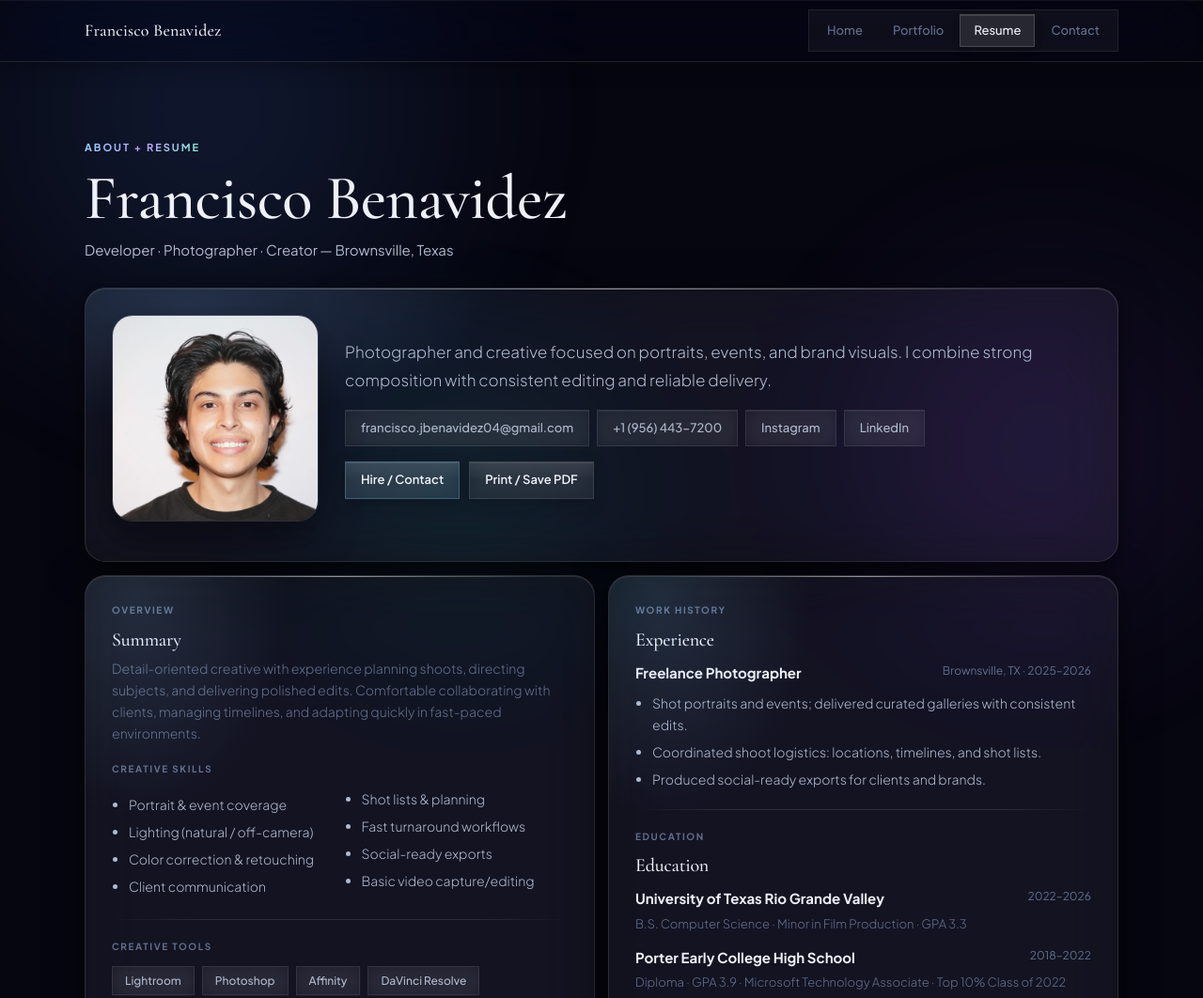
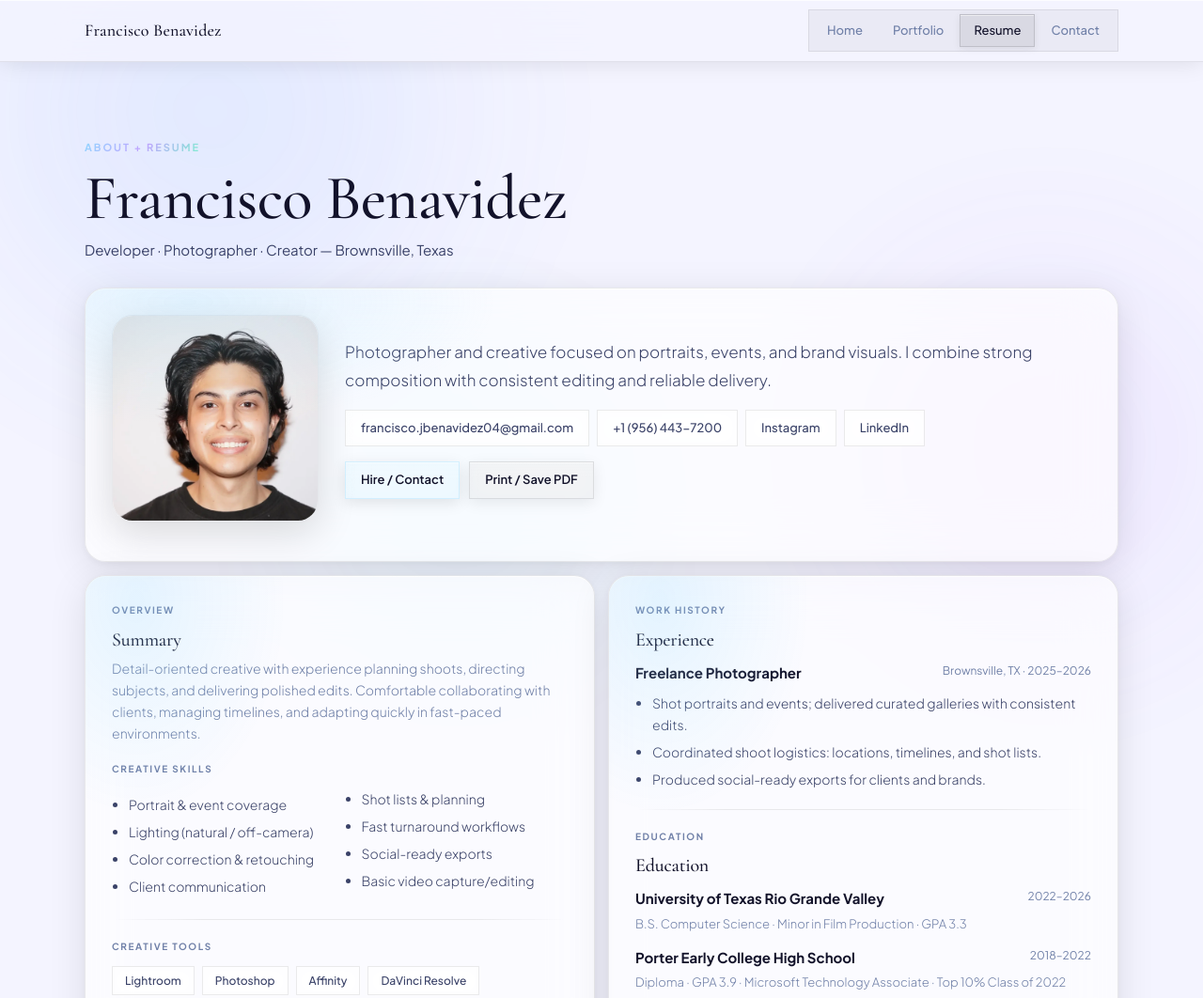
Before and after one commit to FranciscoJavi04/FranciscoBenavidez-Website, a website: page photo-portfolio/resume.html in a window 1280 px wide. Shown: the top 1062 px of the page at 94% size. Drawn offline with nearby package versions, Linux system fonts and the light colour scheme.

Commit message:
Add CNAME file for custom domain, and also added the light version

```diff
--- a/photo-portfolio/css/style.css
+++ b/photo-portfolio/css/style.css
@@ -53,6 +53,27 @@
   /* ── Motion ── */
   --spring: 0.28s cubic-bezier(0.34, 1.45, 0.64, 1);
   --ease:   0.22s ease;
+
+  /* ── Component backgrounds (theme-sensitive) ── */
+  --header-bg:              rgba(6,6,16,0.45);
+  --footer-bg:              rgba(6,6,16,.4);
+  --nav-pill-bg:            rgba(255,255,255,.04);
+  --nav-pill-border:        rgba(255,255,255,.08);
+  --nav-hover-bg:           rgba(255,255,255,.06);
+  --nav-active-bg:          rgba(255,255,255,.10);
+  --nav-active-border:      rgba(255,255,255,.15);
+  --nav-mobile-bg:          rgba(6,6,16,.92);
+  --section-alt-bg:         rgba(255,255,255,0.012);
+  --input-bg:               rgba(255,255,255,.05);
+  --input-border:           rgba(255,255,255,.10);
+  --tag-bg:                 rgba(255,255,255,.04);
+  --tag-border:             rgba(255,255,255,.09);
+  --card-hover-border:      rgba(255,255,255,.22);
+  --btn-ghost-bg:           rgba(255,255,255,.05);
+  --btn-ghost-border:       rgba(255,255,255,.12);
+  --btn-ghost-hover-bg:     rgba(255,255,255,.09);
+  --btn-ghost-hover-border: rgba(255,255,255,.20);
+  --select-bg:              #111;
 }
 
 /* ══════════════════════════════════════════════════
@@ -134,7 +155,7 @@ header, main, footer { position: relative; z-index: 1; }
 
 .section        { padding: clamp(40px, 6vw, 80px) 0; }
 .section.alt    {
-  background: rgba(255,255,255,0.012);
+  background: var(--section-alt-bg);
   border-top:    1px solid var(--glass-border);
   border-bottom: 1px solid var(--glass-border);
 }
@@ -267,7 +288,7 @@ h1 span, h2 span {
   z-index: 100;
   padding: 10px 0;
   /* glass bar */
-  background: rgba(6,6,16,0.45);
+  background: var(--header-bg);
   backdrop-filter: blur(32px) saturate(180%);
   -webkit-backdrop-filter: blur(32px) saturate(180%);
   border-bottom: 1px solid var(--glass-border);
@@ -297,8 +318,8 @@ h1 span, h2 span {
   gap: 2px;
   align-items: center;
   /* pill container */
-  background: rgba(255,255,255,.04);
-  border: 1px solid rgba(255,255,255,.08);
+  background: var(--nav-pill-bg);
+  border: 1px solid var(--nav-pill-border);
   border-radius: var(--radius-pill);
   padding: 4px;
 }
@@ -316,13 +337,13 @@ h1 span, h2 span {
 
 .navlinks a:hover {
   color: var(--text);
-  background: rgba(255,255,255,.06);
+  background: var(--nav-hover-bg);
 }
 
 .navlinks a.active {
   color: var(--text);
-  background: rgba(255,255,255,.10);
-  border-color: rgba(255,255,255,.15);
+  background: var(--nav-active-bg);
+  border-color: var(--nav-active-border);
   box-shadow: inset 0 1px 0 rgba(255,255,255,.12),
               0 2px 8px rgba(0,0,0,.25);
 }
@@ -387,15 +408,15 @@ h1 span, h2 span {
 .btn:active { transform: translateY(0); }
 
 .btn.ghost {
-  background: rgba(255,255,255,.05);
-  border-color: rgba(255,255,255,.12);
+  background: var(--btn-ghost-bg);
+  border-color: var(--btn-ghost-border);
   box-shadow: inset 0 1px 0 rgba(255,255,255,.08),
               0 4px 16px rgba(0,0,0,.2);
 }
 
 .btn.ghost:hover {
-  background: rgba(255,255,255,.09);
-  border-color: rgba(255,255,255,.20);
+  background: var(--btn-ghost-hover-bg);
+  border-color: var(--btn-ghost-hover-border);
   box-shadow: inset 0 1px 0 rgba(255,255,255,.12),
               0 6px 20px rgba(0,0,0,.25);
 }
@@ -420,8 +441,8 @@ h1 span, h2 span {
   color: var(--text-2);
   padding: 5px 13px;
   border-radius: var(--radius-pill);
-  border: 1px solid rgba(255,255,255,.09);
-  background: rgba(255,255,255,.04);
+  border: 1px solid var(--tag-border);
+  background: var(--tag-bg);
   backdrop-filter: blur(8px);
   transition: border-color var(--ease), color var(--ease), background var(--ease);
   cursor: default;
@@ -442,8 +463,8 @@ h1 span, h2 span {
   color: var(--text-2);
   padding: 8px 16px;
   border-radius: var(--radius-pill);
-  border: 1px solid rgba(255,255,255,.09);
-  background: rgba(255,255,255,.04);
+  border: 1px solid var(--tag-border);
+  background: var(--tag-bg);
   backdrop-filter: blur(8px);
   transition: color var(--ease), border-color var(--ease), background var(--ease);
   box-shadow: inset 0 1px 0 rgba(255,255,255,.07);
@@ -601,7 +622,7 @@ h1 span, h2 span {
 
 .port-card:hover {
   transform: translateY(-6px);
-  border-color: rgba(255,255,255,.22);
+  border-color: var(--card-hover-border);
   box-shadow: 0 20px 60px rgba(0,0,0,.55),
               0 4px 16px rgba(145,216,255,.1),
               inset 0 1px 0 rgba(255,255,255,.12);
@@ -715,7 +736,7 @@ h1 span, h2 span {
 
 .masonry .shot:hover {
   transform: translateY(-3px);
-  border-color: rgba(255,255,255,.22);
+  border-color: var(--card-hover-border);
   box-shadow: 0 12px 40px rgba(0,0,0,.5);
 }
 
@@ -782,8 +803,8 @@ input, select, textarea {
   width: 100%;
   padding: 11px 16px;
   border-radius: var(--radius-sm);
-  border: 1px solid rgba(255,255,255,.1);
-  background: rgba(255,255,255,.05);
+  border: 1px solid var(--input-border);
+  background: var(--input-bg);
   backdrop-filter: blur(10px);
   color: var(--text);
   font-family: 'Plus Jakarta Sans', sans-serif;
@@ -802,7 +823,7 @@ input:focus, select:focus, textarea:focus {
               inset 0 1px 0 rgba(255,255,255,.07);
 }
 
-select option { background: #111; }
+select option { background: var(--select-bg); }
 
 /* ══════════════════════════════════════════════════
    ABOUT
@@ -820,7 +841,7 @@ select option { background: #111; }
 .footer {
   padding: 32px 0;
   border-top: 1px solid var(--glass-border);
-  background: rgba(6,6,16,.4);
+  background: var(--footer-bg);
   backdrop-filter: blur(20px);
 }
 
@@ -896,7 +917,7 @@ main > *:nth-child(4) { animation-delay: 0.18s; }
     position: absolute;
     right: var(--pad);
     top: 62px;
-    background: rgba(6,6,16,.92);
+    background: var(--nav-mobile-bg);
     backdrop-filter: blur(32px);
     border: 1px solid var(--glass-border);
     border-radius: var(--radius);
@@ -921,3 +942,136 @@ main > *:nth-child(4) { animation-delay: 0.18s; }
   .card-grid  { grid-template-columns: 1fr; }
   .hero-media img { height: 280px; }
 }
+
+/* ══════════════════════════════════════════════════
+   LIGHT MODE  (system preference)
+══════════════════════════════════════════════════ */
+@media (prefers-color-scheme: light) {
+  :root {
+    /* ── Backgrounds ── */
+    --bg:        #f4f4ff;
+    --bg-mid:    #eaeaf8;
+
+    /* ── Glass surfaces ── */
+    --glass:            rgba(255,255,255,.65);
+    --glass-hov:        rgba(255,255,255,.80);
+    --glass-border:     rgba(0,0,0,.08);
+    --glass-border-hov: rgba(0,0,0,.15);
+    --glass-specular:   rgba(255,255,255,.9);
+    --glass-shadow:     0 8px 40px rgba(0,0,0,.10),
+                        0 2px 10px rgba(0,0,0,.05),
+                        inset 0 1px 0 rgba(255,255,255,.8);
+
+    /* ── Text ── */
+    --text:   #12122a;
+    --text-2: #3a4268;
+    --muted:  #7080a8;
+
+    /* ── Orbs ── */
+    --orb1: rgba(90,150,255,.18);
+    --orb2: rgba(170,100,255,.13);
+    --orb3: rgba(60,210,190,.10);
+    --iri-glow: rgba(145,216,255,.22);
+
+    /* ── Component backgrounds ── */
+    --header-bg:              rgba(244,244,255,.85);
+    --footer-bg:              rgba(244,244,255,.75);
+    --nav-pill-bg:            rgba(0,0,0,.04);
+    --nav-pill-border:        rgba(0,0,0,.07);
+    --nav-hover-bg:           rgba(0,0,0,.05);
+    --nav-active-bg:          rgba(0,0,0,.07);
+    --nav-active-border:      rgba(0,0,0,.12);
+    --nav-mobile-bg:          rgba(244,244,255,.97);
+    --section-alt-bg:         rgba(0,0,0,.025);
+    --input-bg:               rgba(255,255,255,.70);
+    --input-border:           rgba(0,0,0,.10);
+    --tag-bg:                 rgba(255,255,255,.55);
+    --tag-border:             rgba(0,0,0,.08);
+    --card-hover-border:      rgba(0,0,0,.14);
+    --btn-ghost-bg:           rgba(0,0,0,.04);
+    --btn-ghost-border:       rgba(0,0,0,.09);
+    --btn-ghost-hover-bg:     rgba(0,0,0,.07);
+    --btn-ghost-hover-border: rgba(0,0,0,.14);
+    --select-bg:              #f0f0ff;
+  }
+
+  /* Header & footer shadow adjustment */
+  .header {
+    box-shadow: 0 1px 24px rgba(0,0,0,.10),
+                inset 0 1px 0 rgba(255,255,255,.7);
+  }
+
+  /* Nav active pill shadow */
+  .navlinks a.active {
+    box-shadow: inset 0 1px 0 rgba(255,255,255,.5),
+                0 2px 8px rgba(0,0,0,.08);
+  }
+
+  /* Card hover shadows */
+  .port-card:hover {
+    box-shadow: 0 20px 60px rgba(0,0,0,.14),
+                0 4px 16px rgba(145,216,255,.12),
+                inset 0 1px 0 rgba(255,255,255,.8);
+  }
+
+  .feat-card {
+    box-shadow: 0 4px 20px rgba(0,0,0,.08),
+                inset 0 1px 0 rgba(255,255,255,.8);
+  }
+
+  .feat-card:hover {
+    border-color: rgba(0,0,0,.12);
+    box-shadow: 0 12px 40px rgba(0,0,0,.12),
+                0 2px 10px rgba(145,216,255,.10),
+                inset 0 1px 0 rgba(255,255,255,.9);
+  }
+
+  /* Masonry shot shadows */
+  .masonry .shot {
+    box-shadow: 0 4px 20px rgba(0,0,0,.10);
+  }
+
+  .masonry .shot:hover {
+    box-shadow: 0 12px 40px rgba(0,0,0,.16);
+  }
+
+  /* Images */
+  .hero-media img {
+    box-shadow: 0 24px 60px rgba(0,0,0,.18),
+                inset 0 1px 0 rgba(255,255,255,.8);
+  }
+
+  .headshot {
+    box-shadow: 0 12px 40px rgba(0,0,0,.14),
+                inset 0 1px 0 rgba(255,255,255,.8);
+  }
+
+  /* Form focus */
+  input:focus, select:focus, textarea:focus {
+    background: rgba(255,255,255,.90);
+    box-shadow: 0 0 0 3px rgba(145,216,255,.15),
+                inset 0 1px 0 rgba(255,255,255,.9);
+  }
+
+  /* Ghost button shadows */
+  .btn.ghost {
+    box-shadow: inset 0 1px 0 rgba(255,255,255,.5),
+                0 4px 16px rgba(0,0,0,.08);
+  }
+
+  .btn.ghost:hover {
+    box-shadow: inset 0 1px 0 rgba(255,255,255,.6),
+                0 6px 20px rgba(0,0,0,.10);
+  }
+
+  /* Primary button adjustments */
+  .btn {
+    box-shadow: inset 0 1px 0 rgba(255,255,255,.4),
+                0 4px 16px rgba(0,0,0,.10);
+  }
+
+  .btn:hover {
+    box-shadow: inset 0 1px 0 rgba(255,255,255,.5),
+                0 6px 24px rgba(145,216,255,.22);
+  }
+}
```
Also changed, not shown: 1 other file.
